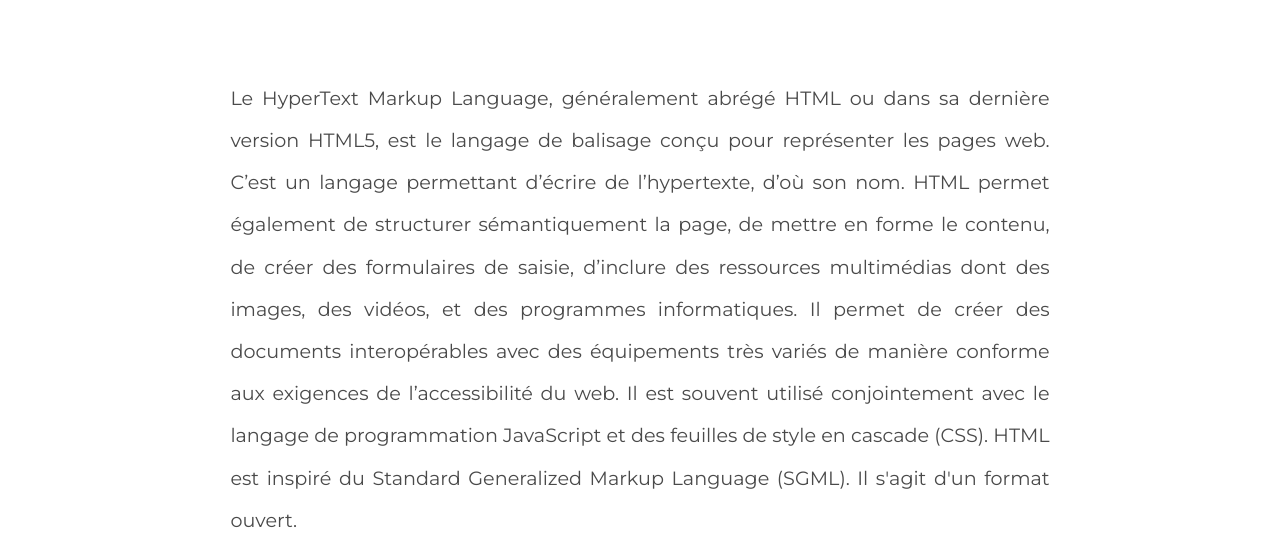
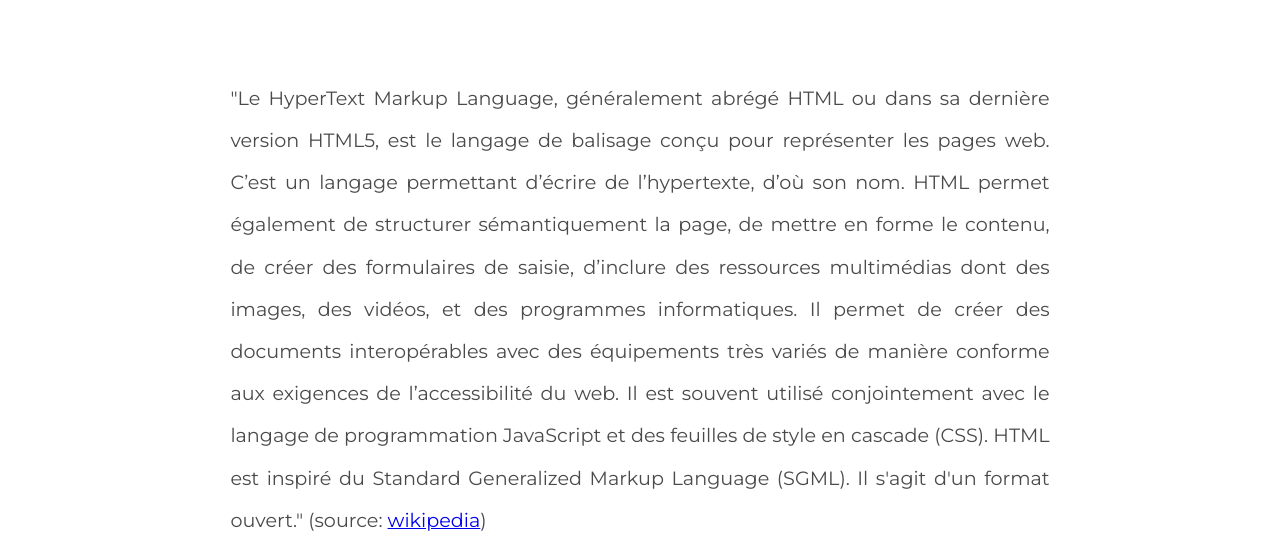
Before and after one commit to Philiplopespg/site-statique, a plain HTML site: page index.html in a window 1280 px wide. Shown: the part 520-1080 px from the top of the page. Drawn offline with Linux system fonts and the light colour scheme.

Commit message:
Update index.html

```diff
--- a/index.html
+++ b/index.html
@@ -22,14 +22,14 @@
       <main>
         <h2>HTML</h2>
         <p>
-          Le HyperText Markup Language, généralement abrégé HTML ou dans sa dernière version HTML5, est le langage de
+          "Le HyperText Markup Language, généralement abrégé HTML ou dans sa dernière version HTML5, est le langage de
           balisage conçu pour représenter les pages web. C’est un langage permettant d’écrire de l’hypertexte, d’où son
           nom. HTML permet également de structurer sémantiquement la page, de mettre en forme le contenu, de créer des
           formulaires de saisie, d’inclure des ressources multimédias dont des images, des vidéos, et des programmes
           informatiques. Il permet de créer des documents interopérables avec des équipements très variés de manière
           conforme aux exigences de l’accessibilité du web. Il est souvent utilisé conjointement avec le langage de
           programmation JavaScript et des feuilles de style en cascade (CSS). HTML est inspiré du Standard Generalized
-          Markup Language (SGML). Il s'agit d'un format ouvert.
+          Markup Language (SGML). Il s'agit d'un format ouvert." (source: <a href="https://fr.wikipedia.org/wiki/Hypertext_Markup_Language">wikipedia</a>)
         </p>
       </main>
     </article>
@@ -37,10 +37,11 @@
       <main>
         <h2>CSS</h2>
         <p>
-          Les feuilles de style en cascade, généralement appelées CSS de l'anglais Cascading Style Sheets, forment un
+          "Les feuilles de style en cascade, généralement appelées CSS de l'anglais Cascading Style Sheets, forment un
           langage informatique qui décrit la présentation des documents HTML et XML. Les standards définissant CSS sont
           publiés par le World Wide Web Consortium (W3C). Introduit au milieu des années 1990, CSS devient couramment
-          utilisé dans la conception de sites web et bien pris en charge par les navigateurs web dans les années 2000.
+          utilisé dans la conception de sites web et bien pris en charge par les navigateurs web dans les années 2000."
+          (source: <a href="https://fr.wikipedia.org/wiki/Feuilles_de_style_en_cascade">wikipedia</a>)
         </p>
         <p>
           L'un des objectifs majeurs des CSS est de permettre la mise en forme hors des documents. Il est par exemple
@@ -48,7 +49,7 @@
           feuille de style CSS séparée. Les styles sont appliqués au dernier moment, dans le navigateur web des
           visiteurs qui consultent le document. Cette séparation fournit un certain nombre de bénéfices, permettant
           d'améliorer l'accessibilité, de changer plus facilement de présentation, et de réduire la complexité de
-          l'architecture d'un document.
+          l'architecture d'un document. (source: <a href="https://fr.wikipedia.org/wiki/Feuilles_de_style_en_cascade">wikipedia</a>)
         </p>
         <p>Ainsi, les avantages des feuilles de style sont multiples :<br />
         <ul>
@@ -67,7 +68,7 @@
           <li>Le code HTML est considérablement réduit en taille et en complexité, puisqu'il ne contient plus de balises
             ni
             d'attributs de présentation.</li>
-        </ul>
+        </ul> (source: <a href="https://fr.wikipedia.org/wiki/Feuilles_de_style_en_cascade">wikipedia</a>)
         </p>
       </main>
     </article>
@@ -79,7 +80,7 @@
           et à ce titre est une partie essentielle des applications web. Avec les technologies HTML et CSS, JavaScript
           est parfois considéré comme l'une des technologies cœur du World Wide Web2. Une grande majorité des sites web
           l'utilisent3, et la majorité des navigateurs web disposent d'un moteur JavaScript4 dédié pour l'interpréter,
-          indépendamment des considérations de sécurité qui peuvent se poser le cas échéant.
+          indépendamment des considérations de sécurité qui peuvent se poser le cas échéant. (source: <a href="https://fr.wikipedia.org/wiki/JavaScript">wikipedia</a>)
         </p>
         <p>
           C'est un langage orienté objet à prototype, c'est-à-dire que les bases du langage et ses principales
@@ -87,14 +88,14 @@
           de constructeurs permettant de créer leurs propriétés, et notamment une propriété de prototypage qui permet de
           créer des objets héritiers personnalisés. En outre, les fonctions sont des objets de première classe. Le
           langage supporte le paradigme objet, impératif et fonctionnel. JavaScript est le langage possédant le plus
-          large écosystème grâce à son gestionnaire de dépendances npm, avec environ 500 000 paquets en août 2017.
+          large écosystème grâce à son gestionnaire de dépendances npm, avec environ 500 000 paquets en août 2017.(source: <a href="https://fr.wikipedia.org/wiki/JavaScript">wikipedia</a>)
         </p>
         <p>
           JavaScript a été créé en 1995 par Brendan Eich. Il a été standardisé sous le nom d'ECMAScript en juin 1997 par
           Ecma International dans le standard ECMA-262. Le standard ECMA-262 en est actuellement à sa 8e édition.
           JavaScript n'est depuis qu'une implémentation d'ECMAScript, celle mise en œuvre par la fondation Mozilla.
           L'implémentation d'ECMAScript par Microsoft (dans Internet Explorer jusqu'à sa version 9) se nomme JScript,
-          tandis que celle d'Adobe Systems se nomme ActionScript.
+          tandis que celle d'Adobe Systems se nomme ActionScript.(source: <a href="https://fr.wikipedia.org/wiki/JavaScript">wikipedia</a>)
         </p>
       </main>
 
```
